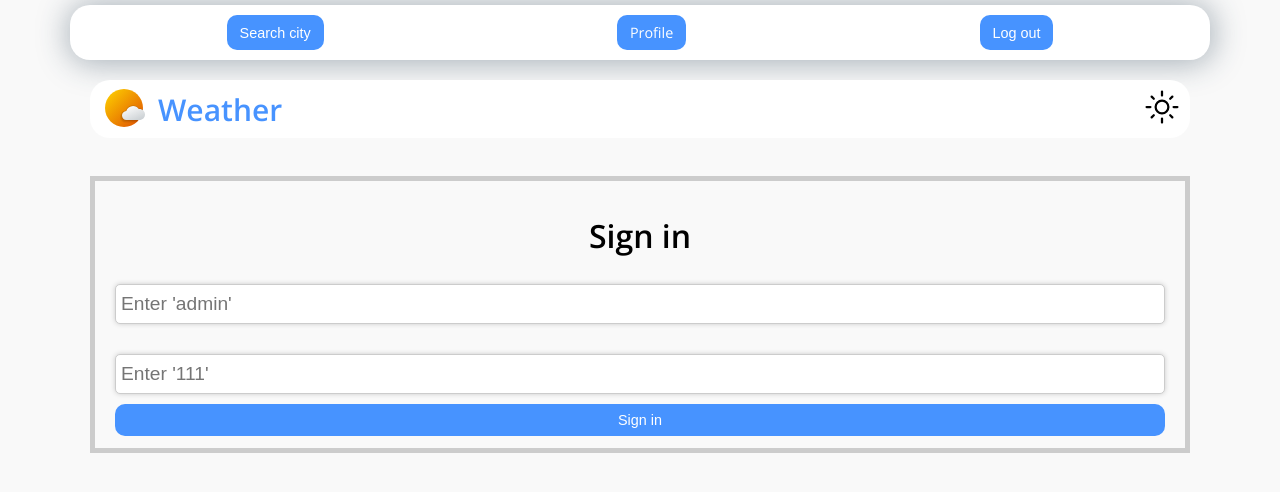
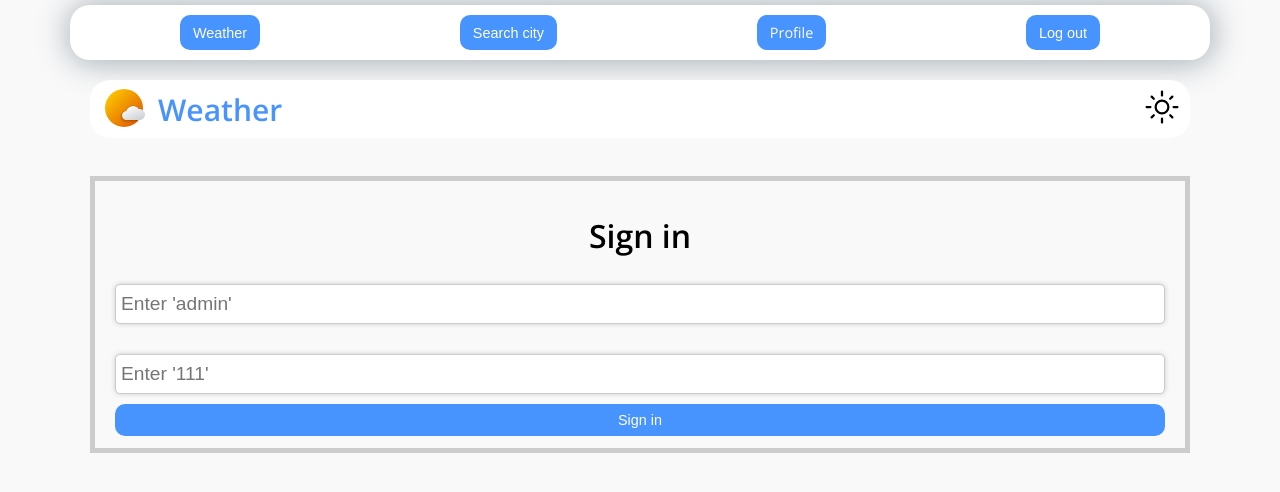
Before and after one commit to vasiliy19-12-1997/Weather, a React (Create React App) app: page /login in a window 1280 px wide. Shown: the top 492 px of the page. Built offline with nearby package versions, Linux system fonts and the light colour scheme.

Commit message:
add link to weather

```diff
--- a/src/Components/UI/Navbar/navbar.scss
+++ b/src/Components/UI/Navbar/navbar.scss
@@ -73,6 +73,7 @@
         right: 0;
         &.open {
           display: flex;
+          gap: 20px;
           flex-direction: column;
           justify-content: center;
           align-items: center;
@@ -87,7 +88,6 @@
         }
 
         button {
-          margin: 20px;
           font-weight: bold;
           color: #fff;
           text-decoration: none;
--- a/src/Components/UI/Navbar/navbar.tsx
+++ b/src/Components/UI/Navbar/navbar.tsx
@@ -31,6 +31,7 @@ const Navbar: FC = () => {
         </div>
 
         <div className={`menu-items ${menuOpen ? "open" : "close"}`}>
+          <button onClick={() => navigate("/Weather")}>Weather</button>
           <button onClick={() => navigate("/weatherList")}>Search city</button>
           <a href="https://vasiliy19-12-1997.github.io/profile/">Profile</a>
           <button onClick={logOut}>Log out</button>
```
